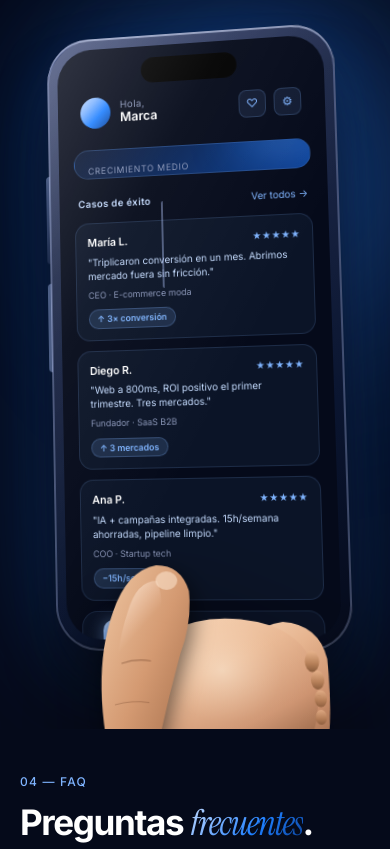
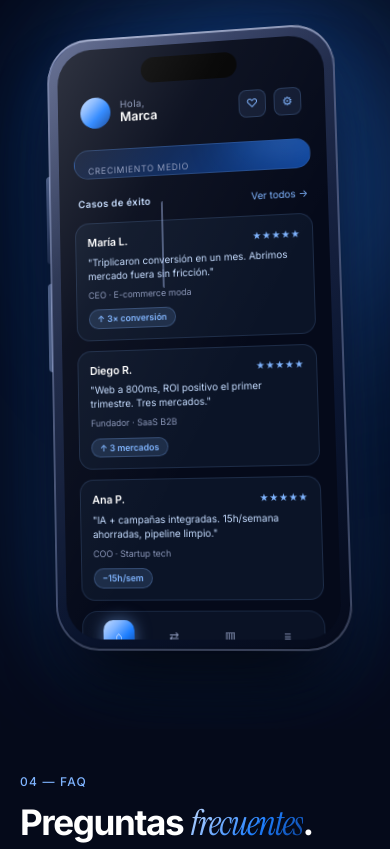
Before and after one commit to cristiandux/cristiandux-landing, a plain HTML site: page index.html in a window 390 px wide. Shown: the part 5797-6646 px from the top of the page. Drawn offline with Linux system fonts and the light colour scheme.

Commit message:
Hide hand SVG in testimonials phone mockup, leave only phone

```diff
--- a/index.html
+++ b/index.html
@@ -1813,8 +1813,8 @@
   <div class="phone-stage">
     <div class="phone-col reveal">
       <div class="phone-wrap">
-        <!-- Realistic hand illustration: palm behind, thumb wrapping front-left -->
-        <svg class="hand-real" viewBox="0 0 600 700" xmlns="http://www.w3.org/2000/svg" aria-hidden="true" preserveAspectRatio="xMidYMax meet">
+        <!-- Hand removed -->
+        <svg class="hand-real" style="display:none" viewBox="0 0 600 700" xmlns="http://www.w3.org/2000/svg" aria-hidden="true" preserveAspectRatio="xMidYMax meet">
           <defs>
             <linearGradient id="skinBase" x1="0.2" y1="0" x2="0.8" y2="1">
               <stop offset="0%" stop-color="#f5d2b3"/>
```
